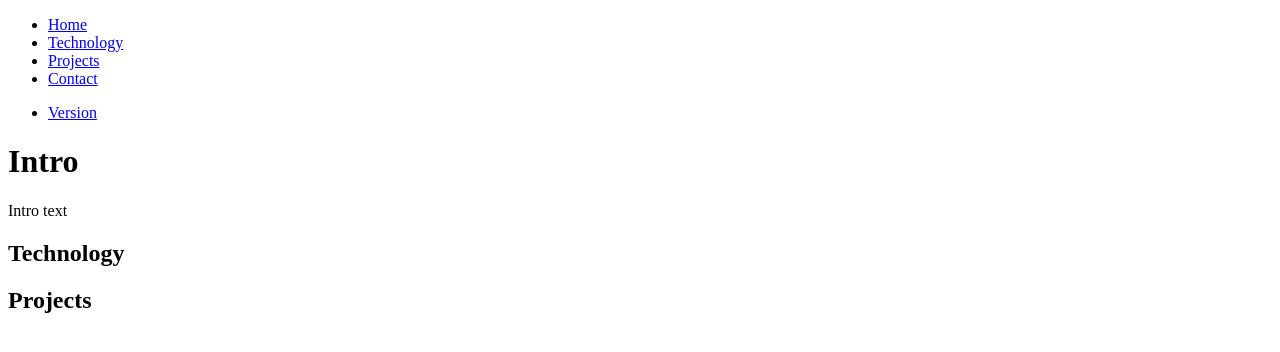
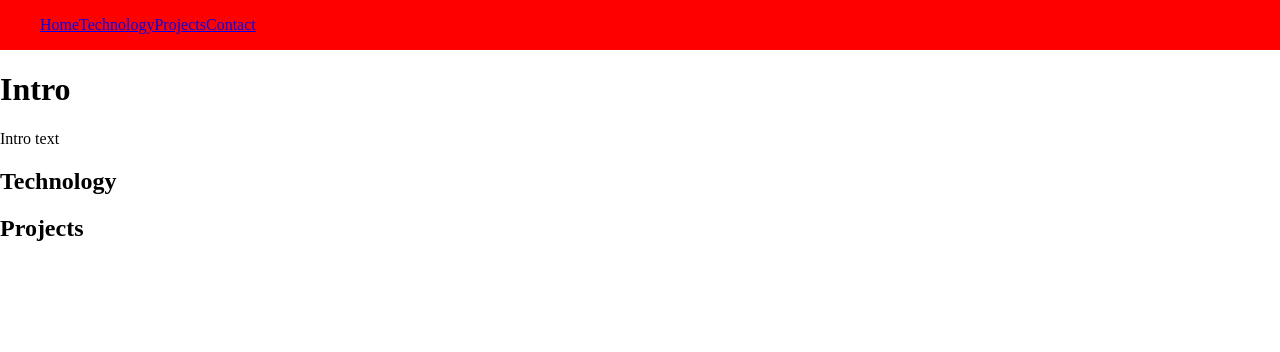
Before and after one commit to JW-Ellis/JW-Ellis.github.io, a plain HTML site: page index.html in a window 1280 px wide. Drawn offline with Linux system fonts and the light colour scheme.

Commit message:
Remove unnecessary elements

```diff
--- a/index.html
+++ b/index.html
@@ -4,28 +4,36 @@
 	<meta charset="UTF-8">
 	<meta name="viewport" content="width=device-width, initial-scale=1.0">
 	<meta http-equiv="X-UA-Compatible" content="ie=edge">
+	<link rel="stylesheet" href="index.css">
 	<title>JW | Web Dev Project Portfolio</title>
 </head>
+
 <body class="document">
+
 <!--Header Content Below-->
 <header id="main-header" class="header">
-		<nav id="navigaton">
+
+	<div class="container">
+
 		<!--Primary, left-most links-->
-			<div>
-				<ul id="menu-primary" class="nav-link">
+		<nav class="navigation">
+			<ul id="nav-primary" class="nav-link">
 				<li id="home" class="menu-primary-link"><a href="#home">Home</a></li>
 				<li id="technology" class="menu-primary-link"><a href="#technology">Technology</a></li>
 				<li id="projects" class="menu-primary-link"><a href="#projects">Projects</a></li>
 				<li id="contact"><a href="#contact">Contact</a></li>
 			</ul>
-			</div>
-			<div>
-				<!--Secondary right-most links-->
-				<ul id="menu-secondary" class="nav-link">
+		</nav>
+<!-- 		<div class="secondary">
+			Secondary right-most links
+			<ul id="nav-secondary" class="nav-link">
 				<li id="version" class="menu-secondary-link"><a href="#version">Version</a></li>
 			</ul>
+		</div> -->
+
 	</div>
-		</nav>
+</header>
+
 <!--Main Content below-->
 <main>
 	<div class="section-content">
@@ -44,11 +52,12 @@
 		</div>
 	</div>
 </main>
+
 <!--Footer Content below-->
 <footer>
 
 </footer>
-	</header>
+
 
 </body>
 </html>
```
Lines whose indentation alone changed are shown as unchanged.
